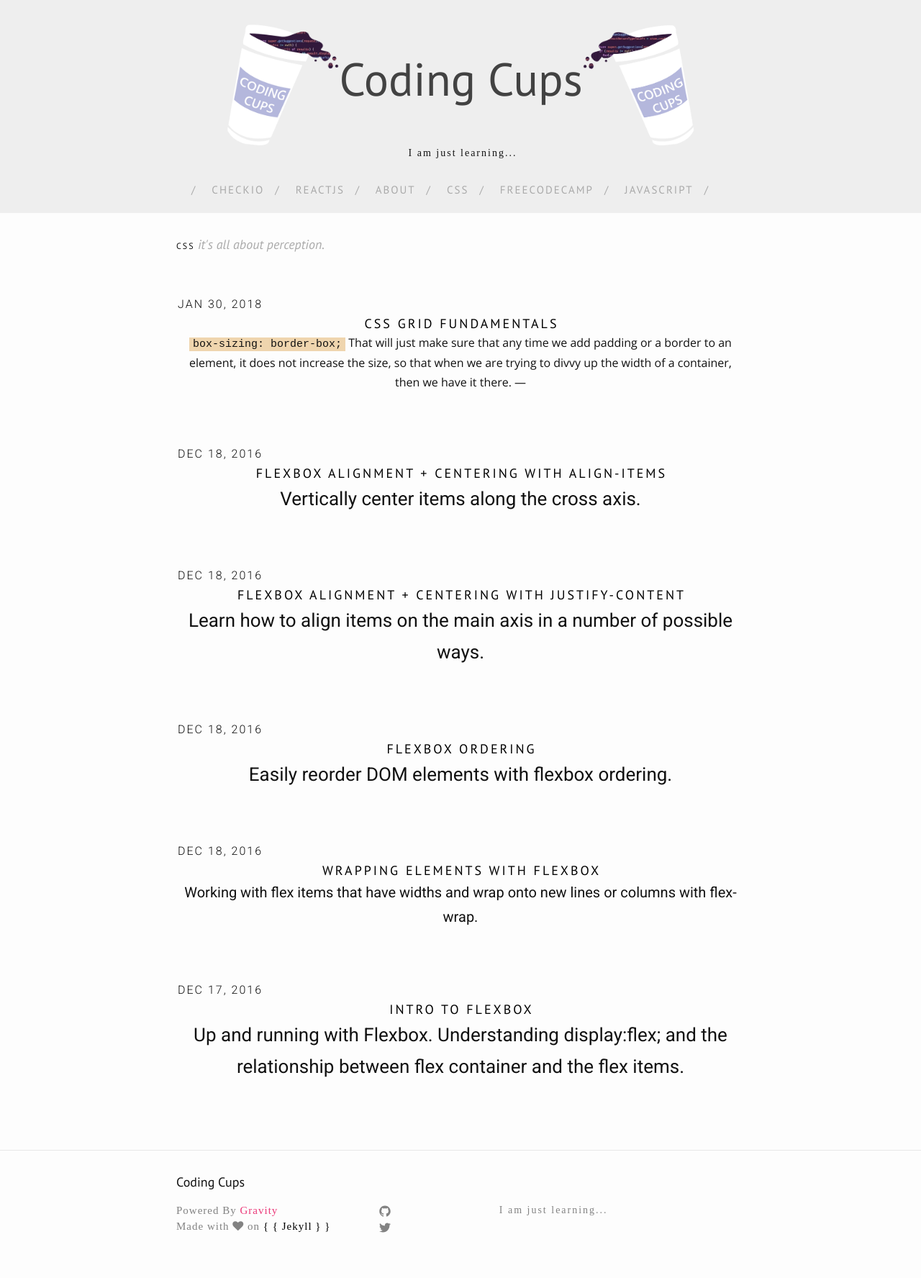
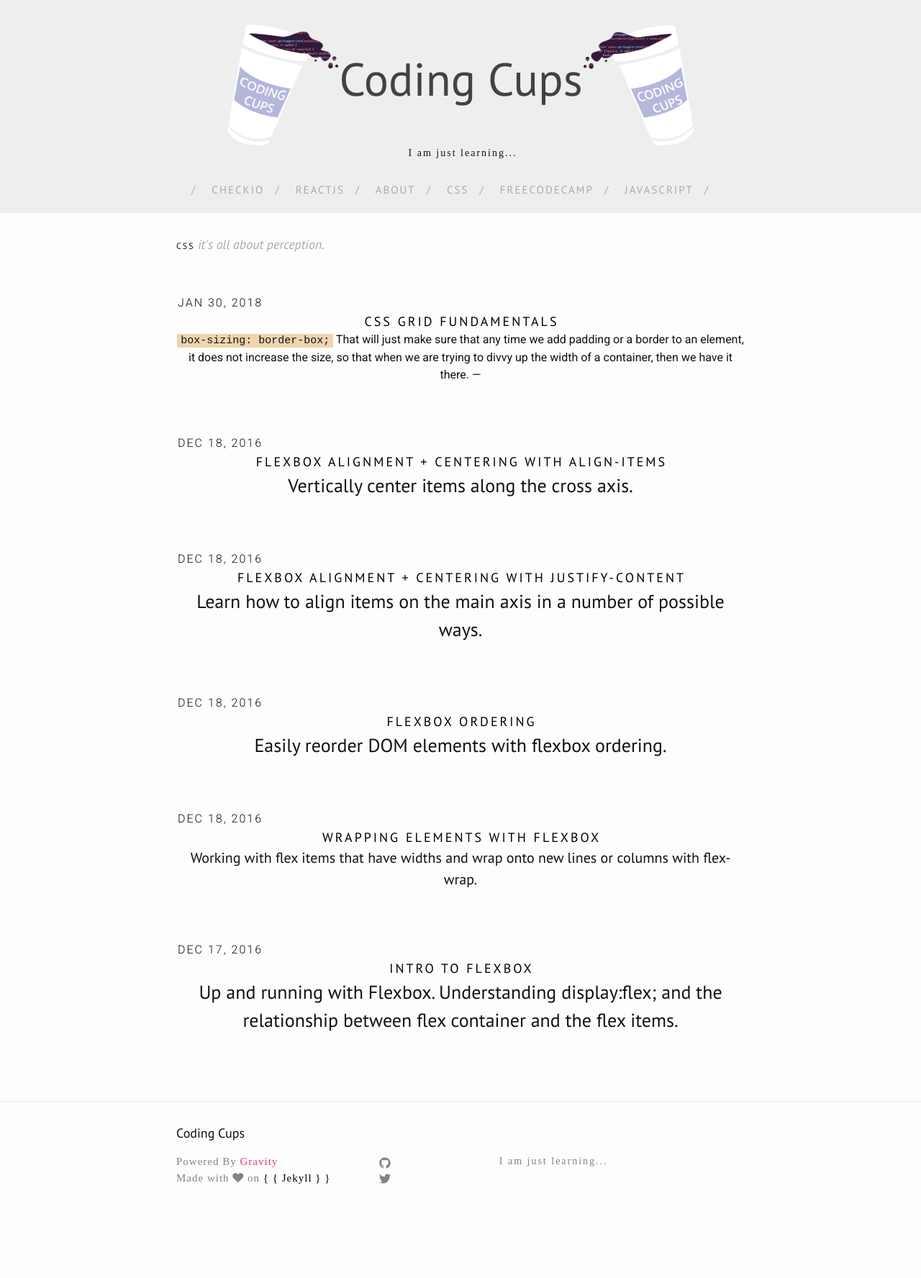
Before and after one commit to dumpofmemory/dumpofmemory.github.io, a Jekyll site: the page built from design.md, in a window 1280 px wide. Shown: the whole page at 72% size. Built offline with Jekyll 4.4.1, drawn with Linux system fonts in a browser that asks for light colours; nearby versions of some CDN libraries; after the commit the page ends 1708 px from its top, so only the background shows below that.

Commit message:
edit font-style

```diff
--- a/css/style.scss
+++ b/css/style.scss
@@ -345,9 +345,9 @@ pre {
   text-indent: 2px;
 }
 .postContent {
-  font-family: 'Roboto', sans-serif;
-  font-weight: 300;
-  line-height: 1.7;
+  /*font-family: 'Roboto', sans-serif;
+  font-weight: 300;*/
+  /*line-height: 1.7;*/
   padding-top: 3.5em;
   text-align: center;
 }
@@ -608,8 +608,10 @@ pre {
   p {
     // font-size: 1.5rem;
     // font-size: 1.3rem;
-    font-family: 'Open Sans', sans-serif;
+    // font-family: 'Open Sans', sans-serif;
+    font-family: 'Roboto', sans-serif;
     font-size: 16px;
+    font-weight: 400;
     // text-align: justify;
   }
   h2 {
```
